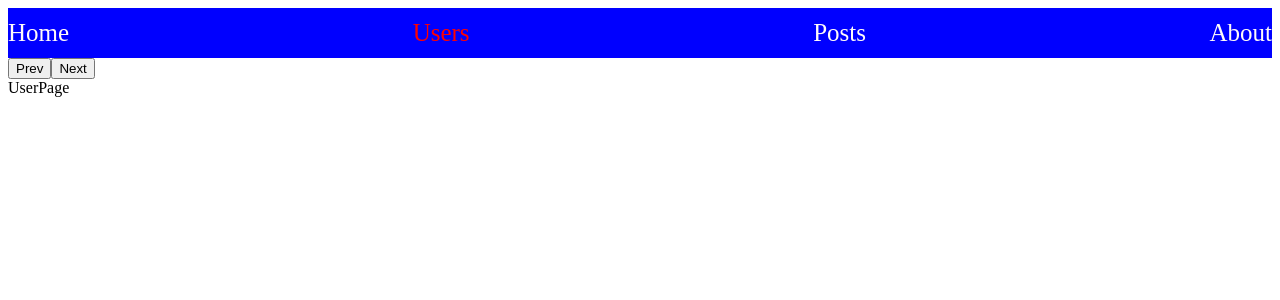
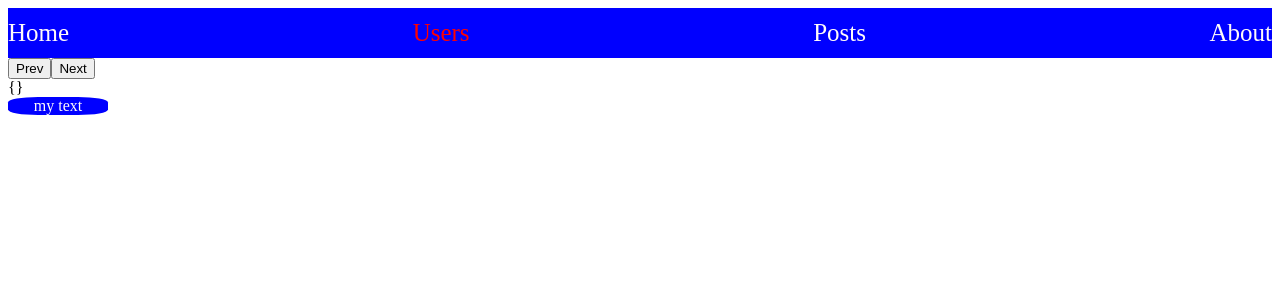
Before and after one commit to DemchyshynV/june-2022-react, a React (Create React App) app: page /users in a window 1280 px wide. Shown: the top 300 px of the page. Built offline with nearby package versions, Linux system fonts and the light colour scheme.

Commit message:
context children

```diff
--- a/src/App.js
+++ b/src/App.js
@@ -15,8 +15,8 @@ const App = () => {
                     <Route path={':id'} element={<PostDetailPage/>}/>
                 </Route>
                 <Route path={'about'} element={<AboutPage/>}/>
+                <Route path={'*'} element={<NotFoundPage/>}/>
             </Route>
-                <Route path={'*'} element={<NotFoundPage/>}/>
         </Routes>
     );
 };
--- /dev/null
+++ b/src/components/Button/Button.js
@@ -0,0 +1,11 @@
+import css from './Button.module.css';
+
+const Button = ({children,onClick, ...props}) => {
+    return (
+        <div className={css.Button} onClick={onClick} {...props}>
+            {children}
+        </div>
+    );
+};
+
+export {Button};
--- /dev/null
+++ b/src/components/Button/Button.module.css
@@ -0,0 +1,14 @@
+.Button{
+    display: flex;
+    justify-content: center;
+    align-items: center;
+    width: 100px;
+    background-color: blue;
+    color: snow;
+    border-radius: 30%;
+}
+
+.Button:hover{
+    background-color: red;
+    cursor: pointer;
+}
--- a/src/components/Post/Post.js
+++ b/src/components/Post/Post.js
@@ -1,7 +1,10 @@
 import {useNavigate} from "react-router-dom";
+import {useContext} from "react";
+import {MyContext} from "../../index";
 
 const Post = ({post}) => {
     const {id, title} = post;
+    const context = useContext(MyContext);
 
     const navigate = useNavigate();
 
@@ -10,6 +13,7 @@ const Post = ({post}) => {
             <div>id: {id}</div>
             <div>title: {title}</div>
             <button onClick={()=>navigate(`${id}`, {state:{...post}})}>PostDetail</button>
+            <button onClick={()=>context.post=post}>Save</button>
         </div>
     );
 };
--- a/src/index.js
+++ b/src/index.js
@@ -1,12 +1,16 @@
-import React from 'react';
+import React, {createContext} from 'react';
 import ReactDOM from 'react-dom/client';
 import {BrowserRouter} from "react-router-dom";
 
 import {App} from './App';
 
+export let MyContext = createContext(null);
 const root = ReactDOM.createRoot(document.getElementById('root'));
+
 root.render(
-    <BrowserRouter>
-        <App/>
-    </BrowserRouter>
+    <MyContext.Provider value={{}}>
+        <BrowserRouter>
+            <App/>
+        </BrowserRouter>
+    </MyContext.Provider>
 );
--- a/src/pages/AboutPage/AboutPage.js
+++ b/src/pages/AboutPage/AboutPage.js
@@ -1,7 +1,21 @@
+import {useContext, useEffect} from "react";
+import {MyContext} from "../../index";
+import {postService} from "../../services/post.service";
+
 const AboutPage = () => {
+    const context = useContext(MyContext);
+
+    useEffect(() => {
+        postService.getById(3).then(({data}) => Object.assign(context, data))
+    }, [])
     return (
         <div>
             AboutPage
+            {/*<h1>{JSON.stringify(context)}</h1>*/}
+            {/*<h1>{context.name}</h1>*/}
+            {/*<h1>{context.age}</h1>*/}
+            {/*{context.post&&<p>{JSON.stringify(context.post)}</p>}*/}
+
         </div>
     );
 };
--- a/src/pages/UsersPage/UserPage.js
+++ b/src/pages/UsersPage/UserPage.js
@@ -1,7 +1,16 @@
+import {Button} from "../../components/Button/Button";
+import {useContext} from "react";
+import {MyContext} from "../../index";
+
 const UserPage = () => {
+const context = useContext(MyContext);
+    const show = () => {
+        console.log('show');
+    }
     return (
         <div>
-            UserPage
+            {JSON.stringify(context)}
+            <Button onClick={() => show()} style={{display: 'flex'}}>my text</Button>
         </div>
     );
 };
```
